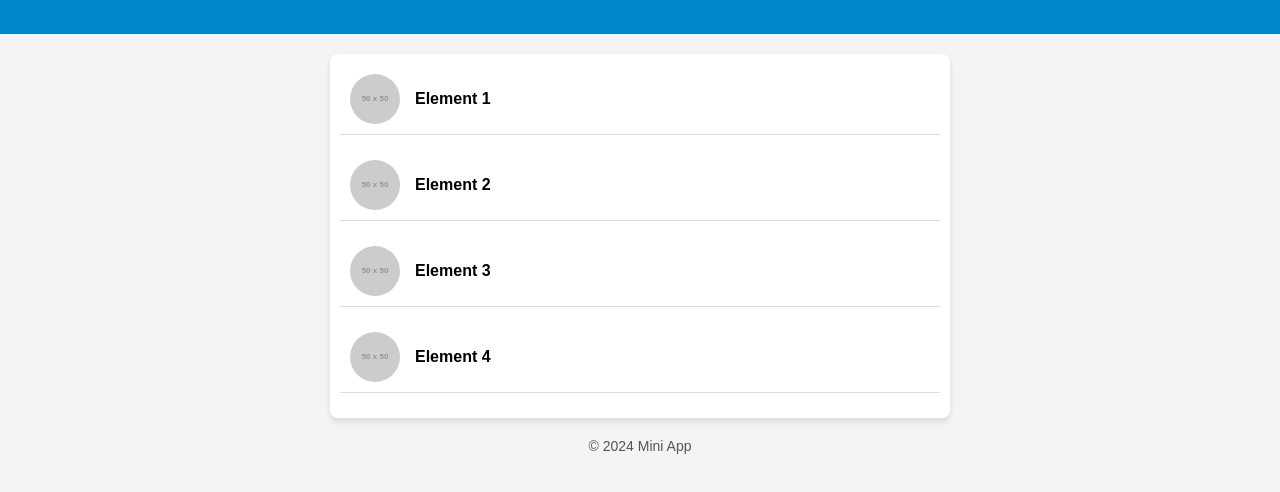
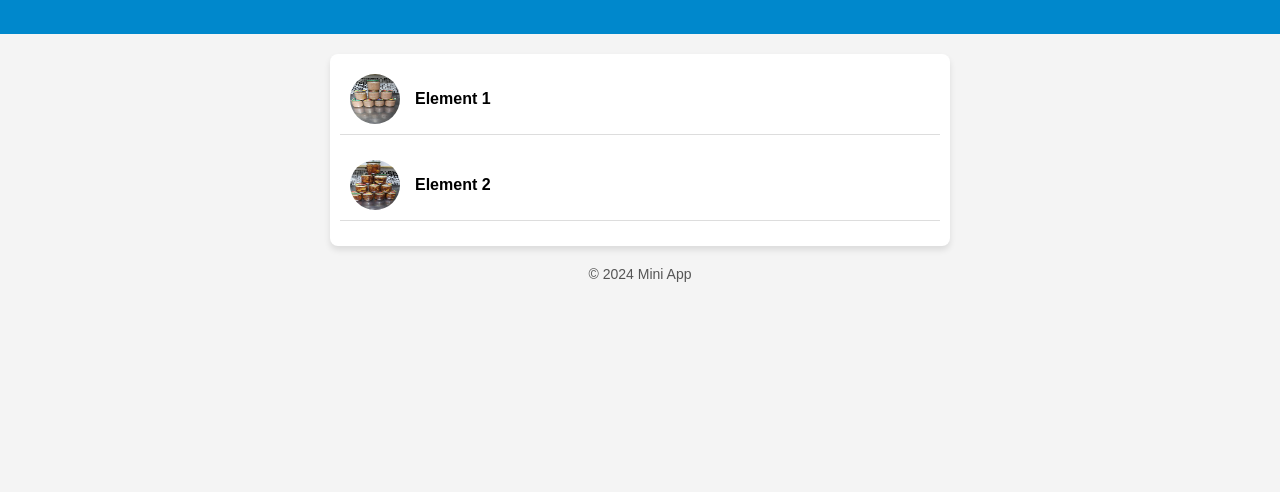
Before and after one commit to SashaPopovich/sashaPopovych.github.io, a plain HTML site: page index.html in a window 1280 px wide. Shown: the part 76-568 px from the top of the page. Drawn offline with Linux system fonts and the light colour scheme; placeholder pictures from the web are drawn by us.

Commit message:
Replace images

```diff
--- a/index.html
+++ b/index.html
@@ -63,10 +63,8 @@
   <script>
     // Example data for the list
     const items = [
-      { name: "Element 1", image: "https://via.placeholder.com/50" },
-      { name: "Element 2", image: "https://via.placeholder.com/50" },
-      { name: "Element 3", image: "https://via.placeholder.com/50" },
-      { name: "Element 4", image: "https://via.placeholder.com/50" },
+      { name: "Element 1", image: "pashtet.jpg" },
+      { name: "Element 2", image: "tuchonka.jpg" },
     ];
 
     // Function to populate the list
```
